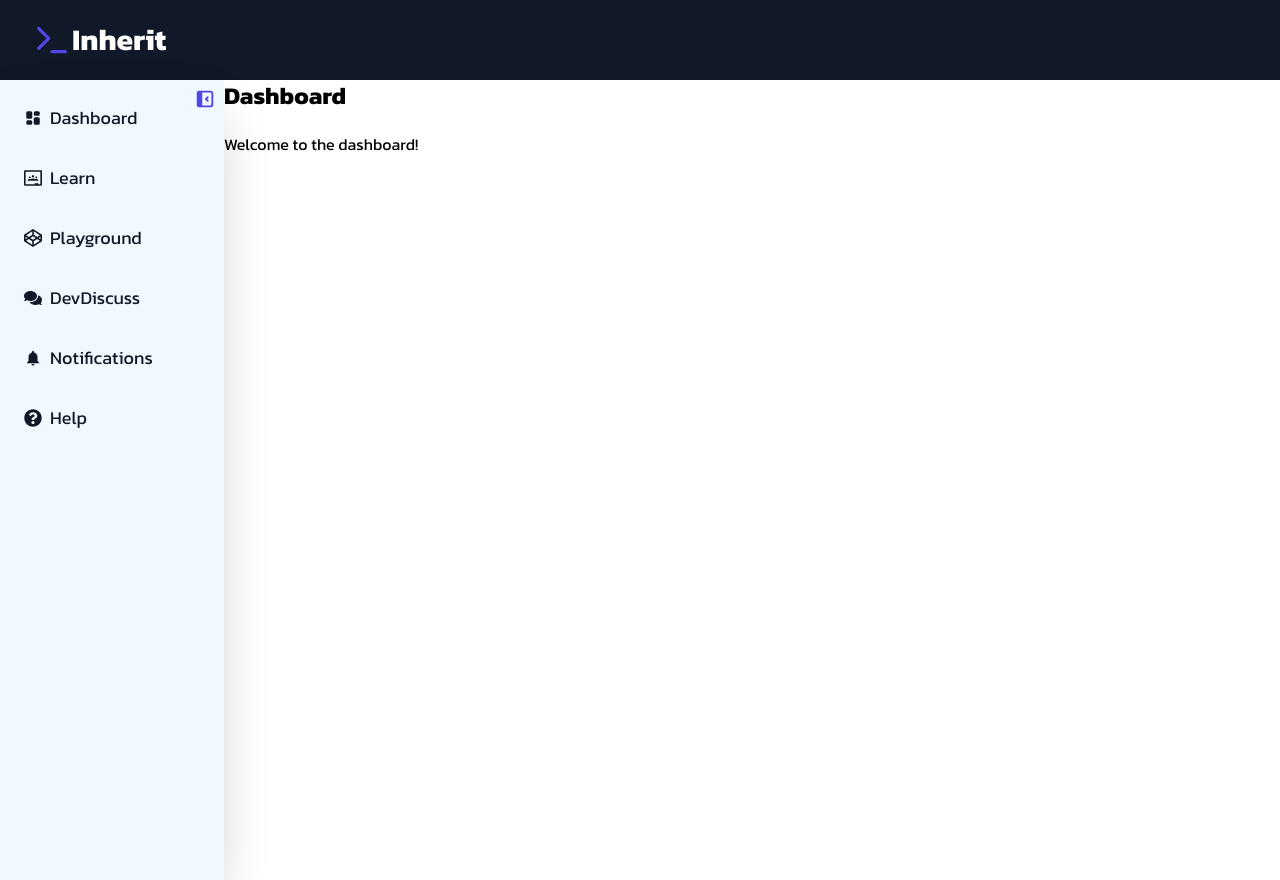
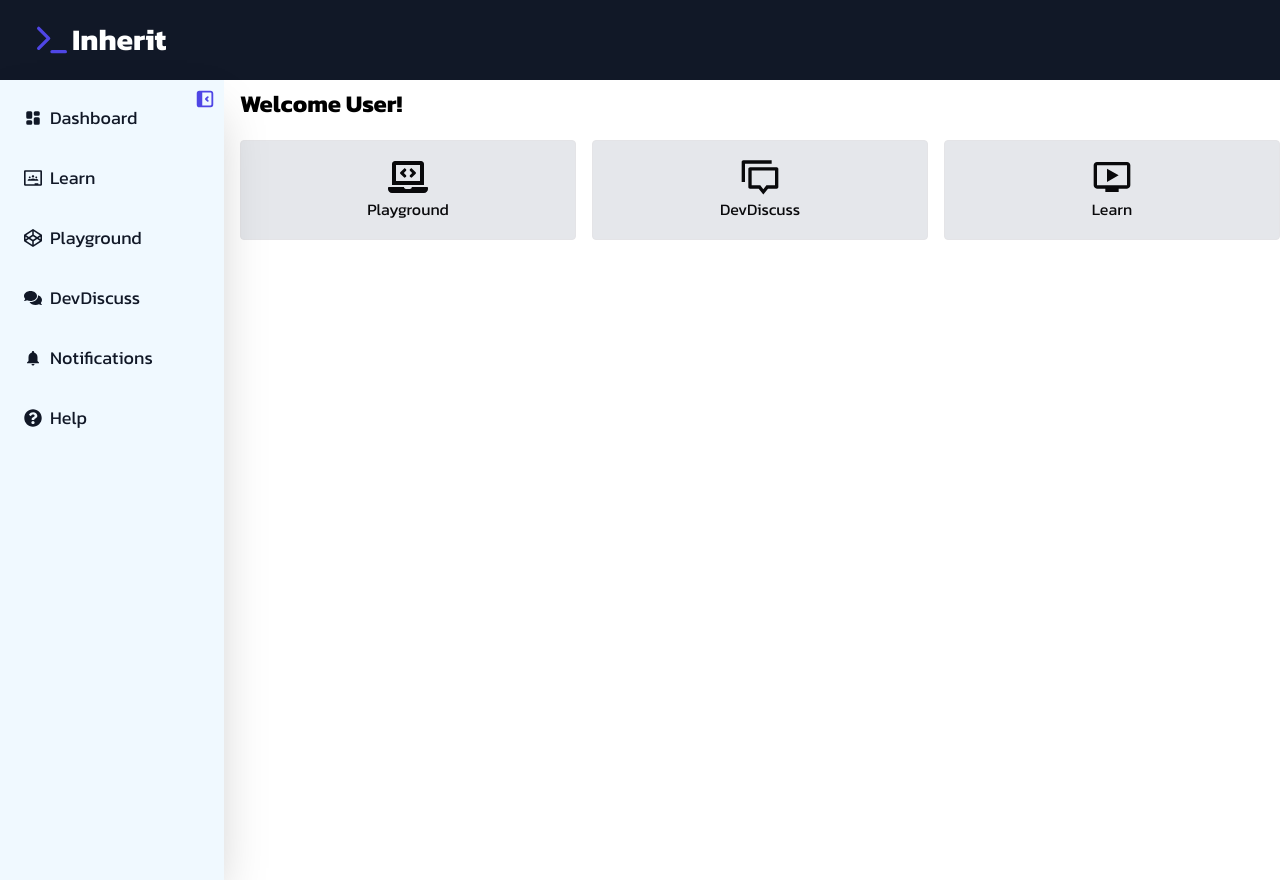
Before and after one commit to takitajwar17/inherit-ewu-hackathon-xtradrill, a Next.js app: page /dashboard in a window 1280 px wide. Built offline with nearby package versions, Linux system fonts and the light colour scheme.

Commit message:
dashboard ui updated

```diff
--- a/app/dashboard/page.jsx
+++ b/app/dashboard/page.jsx
@@ -1,9 +1,36 @@
+import { FaLaptopCode } from "react-icons/fa";
+import { RiDiscussLine } from "react-icons/ri";
+import { MdOutlineOndemandVideo } from "react-icons/md";
+
 const Dashboard = () => {
   return (
     <>
-      <div className="min-h-full min-w-full">
-        <h1 className="text-2xl font-bold mb-5 text-black">Dashboard</h1>
-        <p className="mb-5 text-black">Welcome to the dashboard!</p>
+      <div className="min-h-full min-w-full pl-4 py-2">
+        <h1 className="text-2xl font-bold mb-5 text-black">Welcome User!</h1>
+
+        <div className="flex space-x-4">
+          <a
+            href="/playground"
+            className="flex flex-col items-center text-center justify-between w-full p-4 border rounded bg-gray-200"
+          >
+            <FaLaptopCode size={40} />
+            <span>Playground</span>
+          </a>
+          <a
+            href="/devdiscuss"
+            className="flex flex-col items-center justify-between w-full p-4 border rounded bg-gray-200"
+          >
+            <RiDiscussLine size={40} />
+            <span>DevDiscuss</span>
+          </a>
+          <a
+            href="/learn"
+            className="flex flex-col items-center justify-between w-full p-4 border rounded bg-gray-200"
+          >
+            <MdOutlineOndemandVideo size={40} />
+            <span>Learn</span>
+          </a>
+        </div>
       </div>
     </>
   );
```
